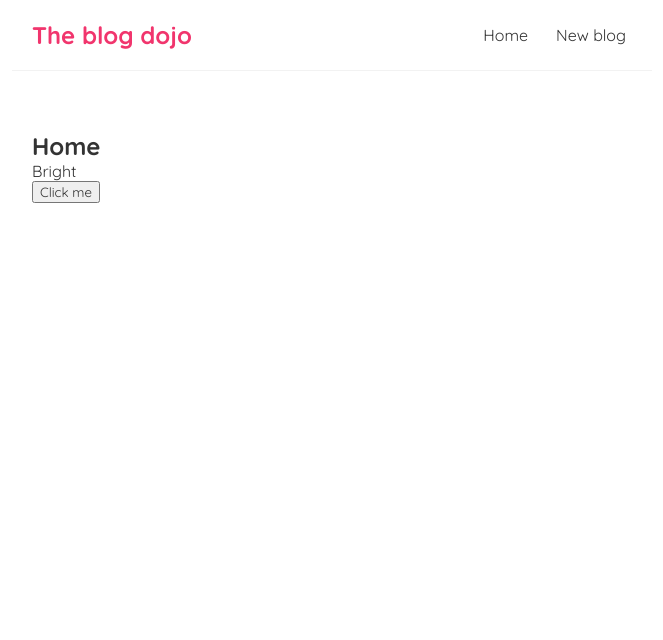
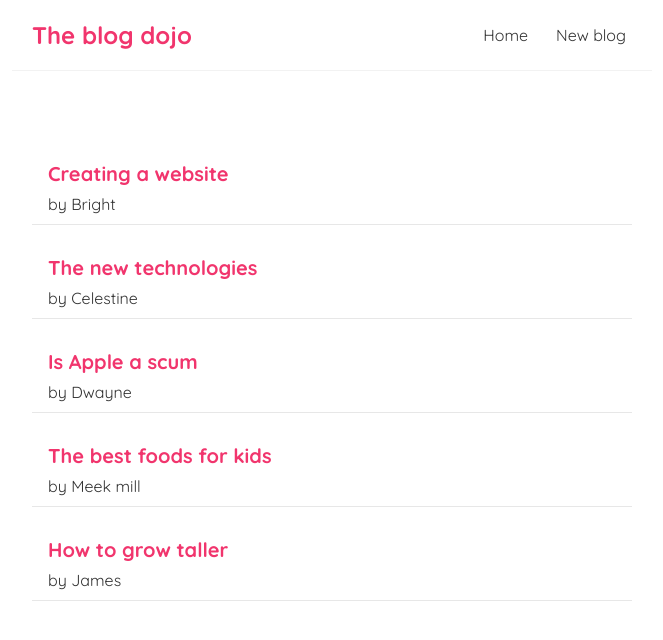
Before and after one commit to Brightmuk/dojo-blog, a React (Create React App) app: page / in a window 1280 px wide. Shown: the top 640 px of the page, without its empty margins (308-971 px from the left). Built offline with nearby package versions, Linux system fonts and the light colour scheme.

Commit message:
Add a list view

```diff
--- a/src/home.js
+++ b/src/home.js
@@ -1,17 +1,21 @@
 import {useState} from 'react';
 const Home = () => {
-    const [name, setName] =useState('Bright');
-
-    const handleClick = ()=>{
-       setName('Mukonesi');
-    }
+    const [blogs, setBlogs] =useState([
+       {title:"Creating a website",body:"First, a quick review: Git uses a series of configuration files to determine non-default behavior that you may want. The first place Git looks for these values is in the system-wide [path]/etc/gitconfig file, which contains settings that are applied to every user on the system and all of their repositories. If you pass the option --system to git config, it reads and writes from this file specifically.",author:"Bright",id:1},
+       {title:"The new technologies",body:"First, a quick review: Git uses a series of configuration files to determine non-default behavior that you may want. The first place Git looks for these values is in the system-wide [path]/etc/gitconfig file, which contains settings that are applied to every user on the system and all of their repositories. If you pass the option --system to git config, it reads and writes from this file specifically.",author:"Celestine",id:2},
+       {title:"Is Apple a scum",body:"First, a quick review: Git uses a series of configuration files to determine non-default behavior that you may want. The first place Git looks for these values is in the system-wide [path]/etc/gitconfig file, which contains settings that are applied to every user on the system and all of their repositories. If you pass the option --system to git config, it reads and writes from this file specifically.",author:"Dwayne",id:3},
+       {title:"The best foods for kids",body:"First, a quick review: Git uses a series of configuration files to determine non-default behavior that you may want. The first place Git looks for these values is in the system-wide [path]/etc/gitconfig file, which contains settings that are applied to every user on the system and all of their repositories. If you pass the option --system to git config, it reads and writes from this file specifically.",author:"Meek mill",id:4},
+       {title:"How to grow taller",body:"First, a quick review: Git uses a series of configuration files to determine non-default behavior that you may want. The first place Git looks for these values is in the system-wide [path]/etc/gitconfig file, which contains settings that are applied to every user on the system and all of their repositories. If you pass the option --system to git config, it reads and writes from this file specifically.",author:"James",id:5},
+    ]);
 
     return (
         <div className="home">
-        <h2>Home</h2>
-        <p>{name}</p>
-        <button onClick={handleClick}>Click me</button>
-
+           {blogs.map((blog)=>(
+              <div className="blog-preview" key={blog.id}>
+                 <h2>{blog.title}</h2>
+                 <p> by {blog.author}</p>
+              </div>
+           ))}
         </div>
      );
 }
--- a/src/index.css
+++ b/src/index.css
@@ -33,3 +33,18 @@
   margin: 40px auto;
   padding: 20px;
 }
+/* blog previews / list */
+.blog-preview {
+  padding: 10px 16px;
+  margin: 20px 0;
+  border-bottom: 1px solid #e7e7e7;
+  transition:0.2s;
+}
+.blog-preview:hover {
+  box-shadow: 1px 3px 3px rgba(0,0,0,0.1);
+}
+.blog-preview h2 {
+  font-size: 20px;
+  color: #f1356d;
+  margin-bottom: 8px;
+}
```
Also changed, not shown: 1 other file (tests, documents, lock files or other folders).
